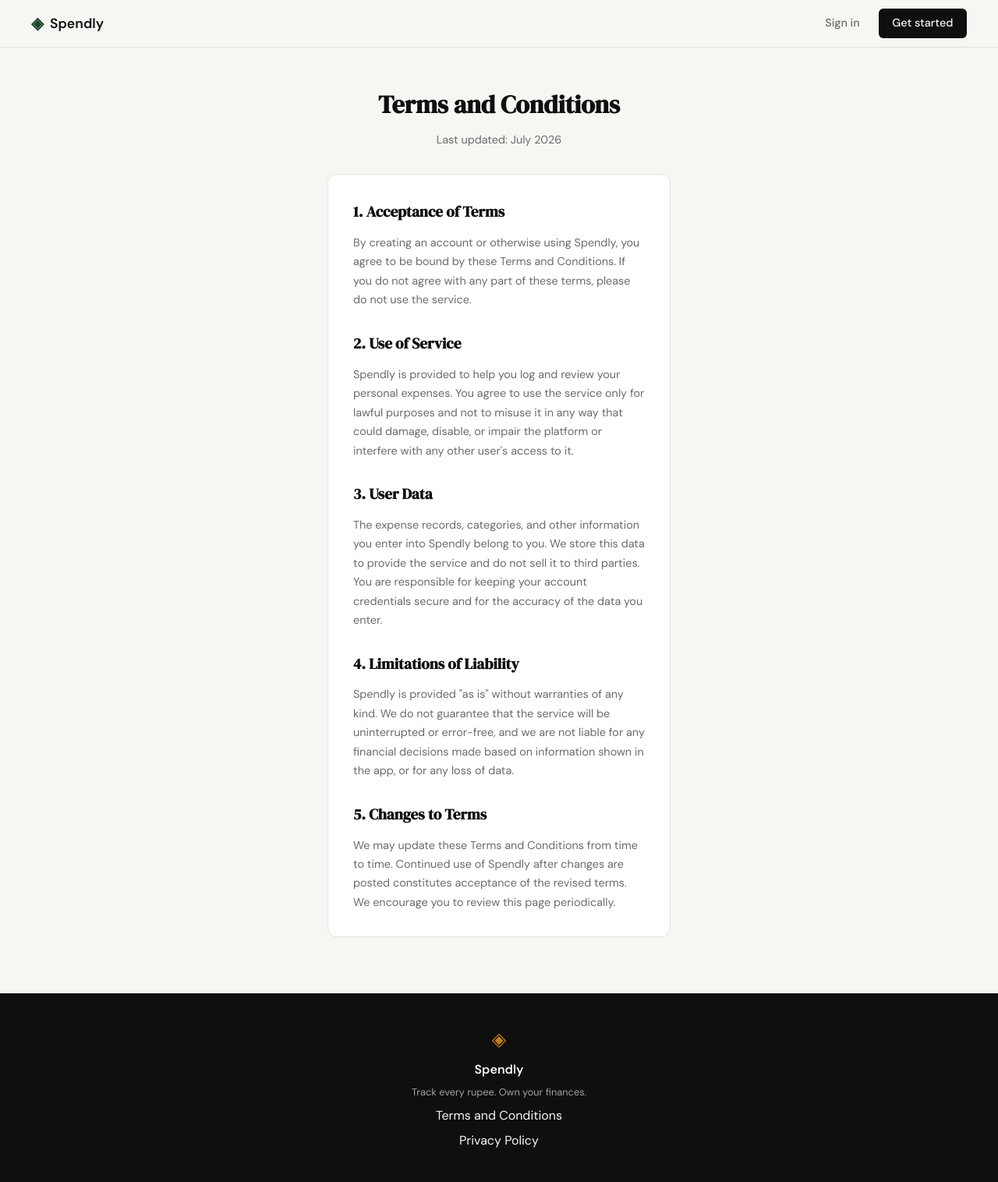
After one commit to PrasannaSh1/Spendly, a Flask app: page /terms in a window 1280 px wide. The commit adds this page. Shown: the whole page at 78% size. Run offline with Flask 3, Linux system fonts and the light colour scheme.

Commit message:
landing: add terms and conditions page and route

```diff
--- a/app.py
+++ b/app.py
@@ -20,6 +20,11 @@ def register():
 @app.route("/login")
 def login():
     return render_template("login.html")
+
+
+@app.route("/terms")
+def terms():
+    return render_template("terms.html")
 
 
 # ------------------------------------------------------------------ #
--- a/static/css/style.css
+++ b/static/css/style.css
@@ -410,6 +410,14 @@ a { color: inherit; text-decoration: none; }
     margin-bottom: 1.5rem;
 }
 
+.legal-section {
+    margin-bottom: 1.75rem;
+}
+
+.legal-section:last-child {
+    margin-bottom: 0;
+}
+
 .auth-error {
     background: var(--danger-light);
     color: var(--danger);
--- a/templates/base.html
+++ b/templates/base.html
@@ -34,7 +34,7 @@
             <span class="brand-icon">◈</span>
             <span class="footer-name">Spendly</span>
             <p class="footer-copy">Track every rupee. Own your finances.</p>
-            <a href="#">Terms and Conditions</a>
+            <a href="{{ url_for('terms') }}">Terms and Conditions</a>
             <a href="#">Privacy Policy</a>
         </div>
     </footer>
--- /dev/null
+++ b/templates/terms.html
@@ -0,0 +1,68 @@
+{% extends "base.html" %}
+
+{% block title %}Terms and Conditions — Spendly{% endblock %}
+
+{% block content %}
+
+<section class="auth-section">
+    <div class="auth-container">
+
+        <div class="auth-header">
+            <h1 class="auth-title">Terms and Conditions</h1>
+            <p class="auth-subtitle">Last updated: July 2026</p>
+        </div>
+
+        <div class="auth-card">
+            <div class="legal-section">
+                <h2 class="feature-title">1. Acceptance of Terms</h2>
+                <p class="feature-body">
+                    By creating an account or otherwise using Spendly, you agree to be bound
+                    by these Terms and Conditions. If you do not agree with any part of these
+                    terms, please do not use the service.
+                </p>
+            </div>
+
+            <div class="legal-section">
+                <h2 class="feature-title">2. Use of Service</h2>
+                <p class="feature-body">
+                    Spendly is provided to help you log and review your personal expenses.
+                    You agree to use the service only for lawful purposes and not to misuse
+                    it in any way that could damage, disable, or impair the platform or
+                    interfere with any other user's access to it.
+                </p>
+            </div>
+
+            <div class="legal-section">
+                <h2 class="feature-title">3. User Data</h2>
+                <p class="feature-body">
+                    The expense records, categories, and other information you enter into
+                    Spendly belong to you. We store this data to provide the service and do
+                    not sell it to third parties. You are responsible for keeping your
+                    account credentials secure and for the accuracy of the data you enter.
+                </p>
+            </div>
+
+            <div class="legal-section">
+                <h2 class="feature-title">4. Limitations of Liability</h2>
+                <p class="feature-body">
+                    Spendly is provided "as is" without warranties of any kind. We do not
+                    guarantee that the service will be uninterrupted or error-free, and we
+                    are not liable for any financial decisions made based on information
+                    shown in the app, or for any loss of data.
+                </p>
+            </div>
+
+            <div class="legal-section">
+                <h2 class="feature-title">5. Changes to Terms</h2>
+                <p class="feature-body">
+                    We may update these Terms and Conditions from time to time. Continued
+                    use of Spendly after changes are posted constitutes acceptance of the
+                    revised terms. We encourage you to review this page periodically.
+                </p>
+            </div>
+        </div>
+
+    </div>
+</section>
+
+{% endblock %}
```
